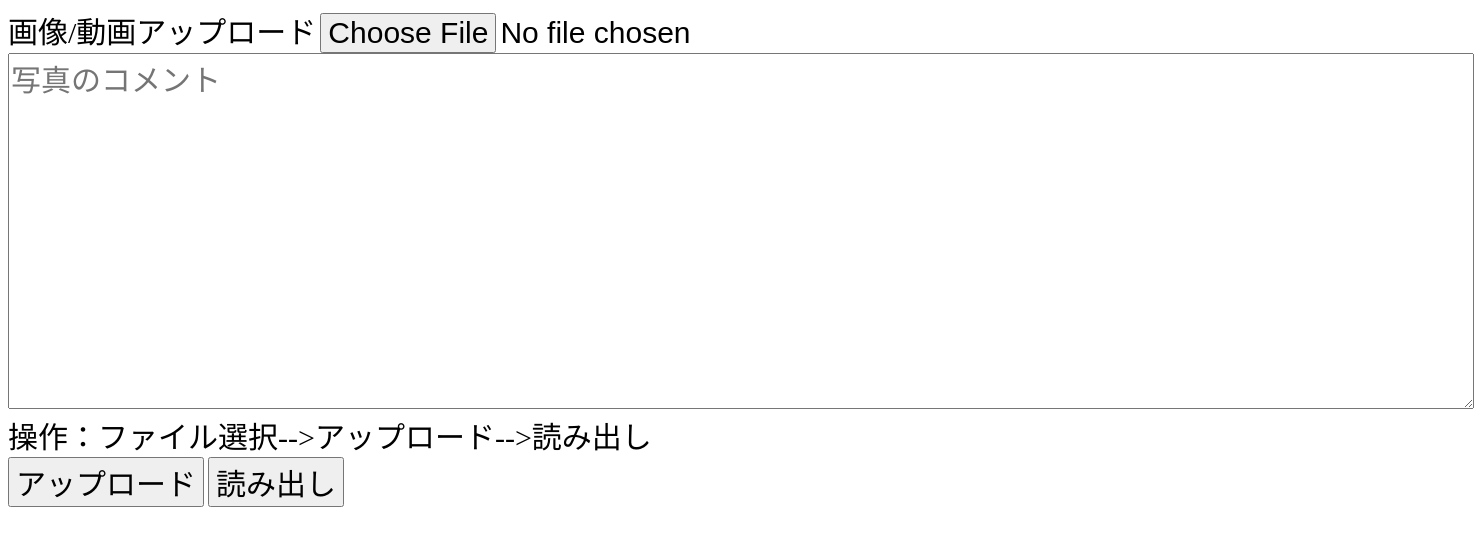
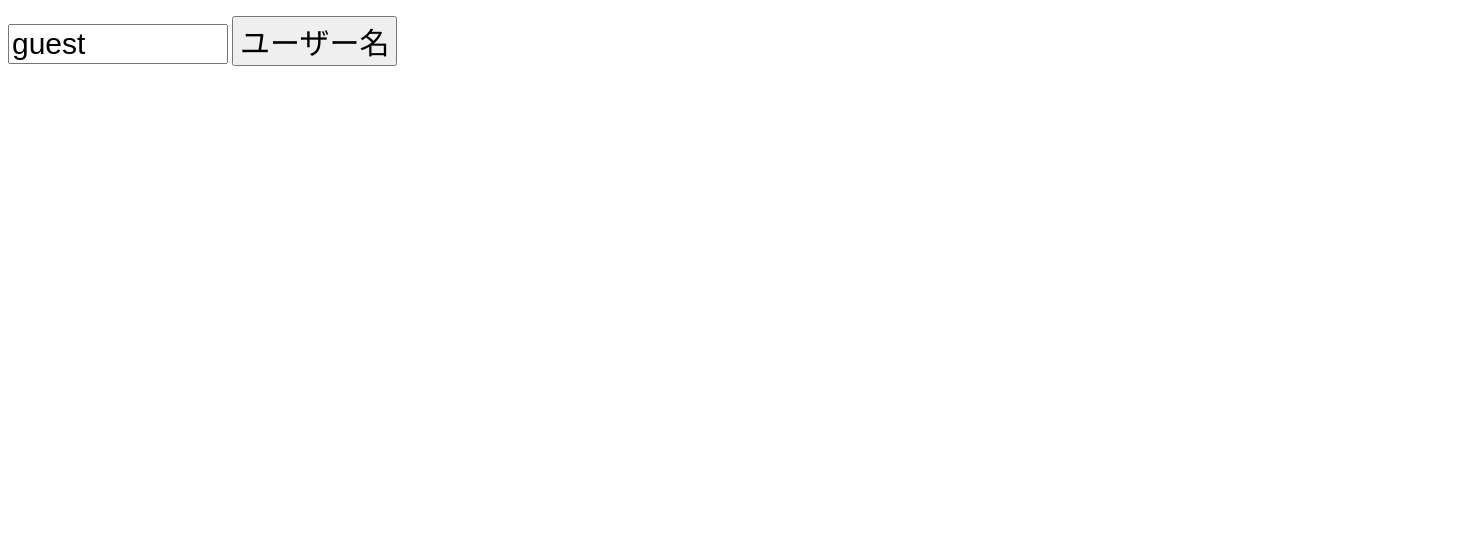
Before and after one commit to snc29654/media_operate, a PHP site: page / in a window 1480 px wide. Shown: the top 546 px of the page. Run offline with PHP 8.4, Linux system fonts and the light colour scheme.

Commit message:
ユーザー名でガードする

```diff
--- a/index.php
+++ b/index.php
@@ -78,20 +78,39 @@
 </head>
 
 <body>
-    <div>
-    <div calss="size_test">
-    <form action="index.php" enctype="multipart/form-data" method="post">
-        <label>画像/動画アップロード</label>
-        <input type="file" name="upfile"><br>
-        <textarea name="linkid" rows="10" cols="80" id="linkid" placeholder="写真のコメント" ></textarea>
-        <br>
-        <label>操作：ファイル選択-->アップロード-->読み出し</label><br>
-        <input type="submit" value="アップロード">
-    <action="index.php" enctype="multipart/form-data" method="post">
-        <input type="submit" value="読み出し">
+
+    <form action="" method="post" enctype="multipart/form-data">
+    <p><input type="text" size="10" id="username" name="username" value="guest">
+    <input type="submit" value="ユーザー名" /></p>
     </form>
-    </div>
-    </div>
+
+    <?php
+    if($_SERVER["REQUEST_METHOD"] === "POST"){
+        if(isset($_POST["username"])){
+            $username = $_POST["username"];
+            if(strcmp($username,"admin")==0){
+
+
+
+    echo "<div>";
+    echo "<div calss=\"size_test\">";
+    echo "<form action=\"index.php\" enctype=\"multipart/form-data\" method=\"post\">";
+    echo "<label>画像/動画アップロード</label>";
+    echo "<input type=\"file\" name=\"upfile\"><br>";
+    echo "<textarea name=\"linkid\" rows=\"10\" cols=\"80\" id=\"linkid\" placeholder=\"写真のコメント\" ></textarea>";
+    echo "<br>";
+    echo "<label>操作：ファイル選択-->アップロード-->読み出し</label><br>";
+    echo "<input type=\"submit\" value=\"アップロード\">";
+    echo "<action=\"index.php\" enctype=\"multipart/form-data\" method=\"post\">";
+    echo "<input type=\"submit\" value=\"読み出し\">";
+    echo "</form>";
+    echo "</div>";
+    echo "</div>";
+    }
+    }
+
+    }
+    ?>
     <?php
     //DBから取得して表示する．
     if($_SERVER["REQUEST_METHOD"] === "POST"){
@@ -144,17 +163,19 @@
                     echo "<table border =\"3\">";
                     echo "<td>";
                                 echo ($row["id"]."<br/>");
+
+
+
                     echo "<form action=\"\" method=\"post\" enctype=\"multipart/form-data\">";
                     echo "<p><input type=\"hidden\" size=5 id=\"update\" name=\"update\" value=\"$id\">";
                     echo "<textarea name=\"linkid\" rows=\"10\" cols=\"80\" id=\"linkid\" >$linkid</textarea>";
-                    echo "<input type=\"submit\" value=\"更新\" /></p>";
+                        echo "<input type=\"submit\" value=\"更新\" /></p>";
                     echo "</form>";
 
                     echo "<form action=\"\" method=\"post\" enctype=\"multipart/form-data\">";
                     echo "<p><input type=\"hidden\" size=5 id=\"delseg\" name=\"delseg\" value=\"$id\">";
-                    echo "<input type=\"submit\" value=\"削除\" /></p>";
+                        echo "<input type=\"submit\" value=\"削除\" /></p>";
                     echo "</form>";
-
                     echo "<form action=\"\" method=\"post\" enctype=\"multipart/form-data\">";
                     echo "<p><input type=\"hidden\" size=5 id=\"selseg\" name=\"selseg\" value=\"$id\">";
                     echo "<input type=\"submit\" value=\"画像拡大\" /></p>";
```
